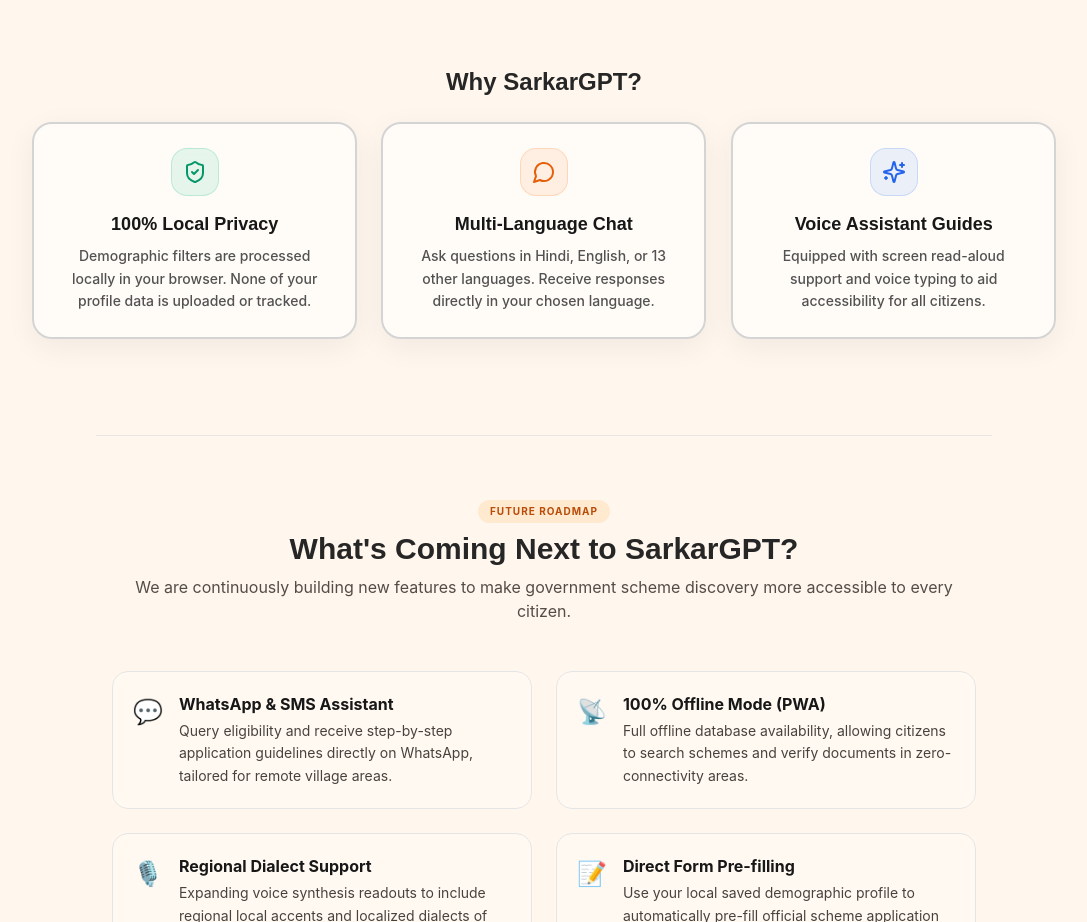
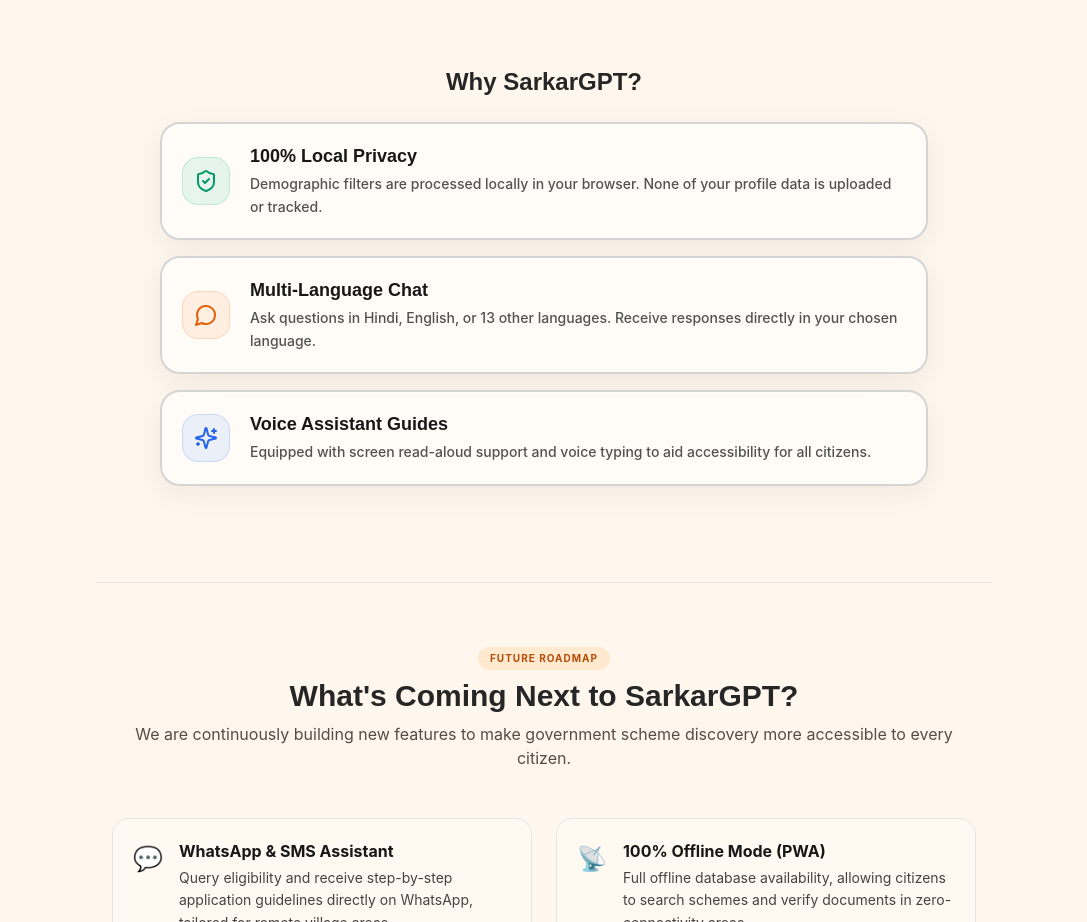
Before and after one commit to Aman-2518/Sarkar-GPT, a Next.js app: page / in a window 1280 px wide. Shown: the part 1740-2662 px from the top of the page, without its empty margins (96-1183 px from the left). Built offline with nearby package versions, Linux system fonts and the light colour scheme.

Commit message:
design: align benefits section vertically side-by-side (list style with horizontal content layouts)

```diff
--- a/app/page.tsx
+++ b/app/page.tsx
@@ -720,16 +720,16 @@
           Why SarkarGPT?
         </h2>
 
-        <div className="grid gap-6 grid-cols-1 md:grid-cols-3">
+        <div className="flex flex-col gap-4 max-w-3xl mx-auto w-full">
           {/* Card 1 */}
           <motion.div
-            whileHover={{ scale: 1.025, y: -4 }}
-            className="card !p-6 flex flex-col items-center text-center gap-4 border-2 border-neutral-300 dark:border-zinc-700 bg-white/60 dark:bg-zinc-900/40 hover:border-emerald-500/40 dark:hover:border-emerald-500/30 transition-all duration-300"
+            whileHover={{ scale: 1.015, x: 4 }}
+            className="card !p-5 flex flex-row items-center gap-5 border-2 border-neutral-300 dark:border-zinc-700 bg-white/60 dark:bg-zinc-900/40 hover:border-emerald-500/45 dark:hover:border-emerald-500/30 transition-all duration-300"
           >
-            <span className="grid h-12 w-12 place-items-center rounded-2xl bg-emerald-500/10 text-emerald-600 dark:text-emerald-400 border border-emerald-500/20">
+            <span className="grid h-12 w-12 shrink-0 place-items-center rounded-2xl bg-emerald-500/10 text-emerald-600 dark:text-emerald-400 border border-emerald-500/20">
               <ShieldCheck size={24} />
             </span>
-            <div className="flex flex-col gap-2">
+            <div className="flex flex-col gap-1">
               <h3 className="font-display font-extrabold text-lg text-neutral-900 dark:text-white leading-snug">
                 100% Local Privacy
               </h3>
@@ -741,13 +741,13 @@
 
           {/* Card 2 */}
           <motion.div
-            whileHover={{ scale: 1.025, y: -4 }}
-            className="card !p-6 flex flex-col items-center text-center gap-4 border-2 border-neutral-300 dark:border-zinc-700 bg-white/60 dark:bg-zinc-900/40 hover:border-saffron-500/40 dark:hover:border-saffron-500/30 transition-all duration-300"
+            whileHover={{ scale: 1.015, x: 4 }}
+            className="card !p-5 flex flex-row items-center gap-5 border-2 border-neutral-300 dark:border-zinc-700 bg-white/60 dark:bg-zinc-900/40 hover:border-saffron-500/45 dark:hover:border-saffron-500/30 transition-all duration-300"
           >
-            <span className="grid h-12 w-12 place-items-center rounded-2xl bg-saffron-500/10 text-saffron-600 dark:text-saffron-400 border border-saffron-500/20">
+            <span className="grid h-12 w-12 shrink-0 place-items-center rounded-2xl bg-saffron-500/10 text-saffron-600 dark:text-saffron-400 border border-saffron-500/20">
               <MessageCircle size={24} />
             </span>
-            <div className="flex flex-col gap-2">
+            <div className="flex flex-col gap-1">
               <h3 className="font-display font-extrabold text-lg text-neutral-900 dark:text-white leading-snug">
                 Multi-Language Chat
               </h3>
@@ -759,13 +759,13 @@
 
           {/* Card 3 */}
           <motion.div
-            whileHover={{ scale: 1.025, y: -4 }}
-            className="card !p-6 flex flex-col items-center text-center gap-4 border-2 border-neutral-300 dark:border-zinc-700 bg-white/60 dark:bg-zinc-900/40 hover:border-blue-500/40 dark:hover:border-blue-500/30 transition-all duration-300"
+            whileHover={{ scale: 1.015, x: 4 }}
+            className="card !p-5 flex flex-row items-center gap-5 border-2 border-neutral-300 dark:border-zinc-700 bg-white/60 dark:bg-zinc-900/40 hover:border-blue-500/45 dark:hover:border-blue-500/30 transition-all duration-300"
           >
-            <span className="grid h-12 w-12 place-items-center rounded-2xl bg-blue-500/10 text-blue-600 dark:text-blue-400 border border-blue-500/20">
+            <span className="grid h-12 w-12 shrink-0 place-items-center rounded-2xl bg-blue-500/10 text-blue-600 dark:text-blue-400 border border-blue-500/20">
               <Sparkles size={24} />
             </span>
-            <div className="flex flex-col gap-2">
+            <div className="flex flex-col gap-1">
               <h3 className="font-display font-extrabold text-lg text-neutral-900 dark:text-white leading-snug">
                 Voice Assistant Guides
               </h3>
```
